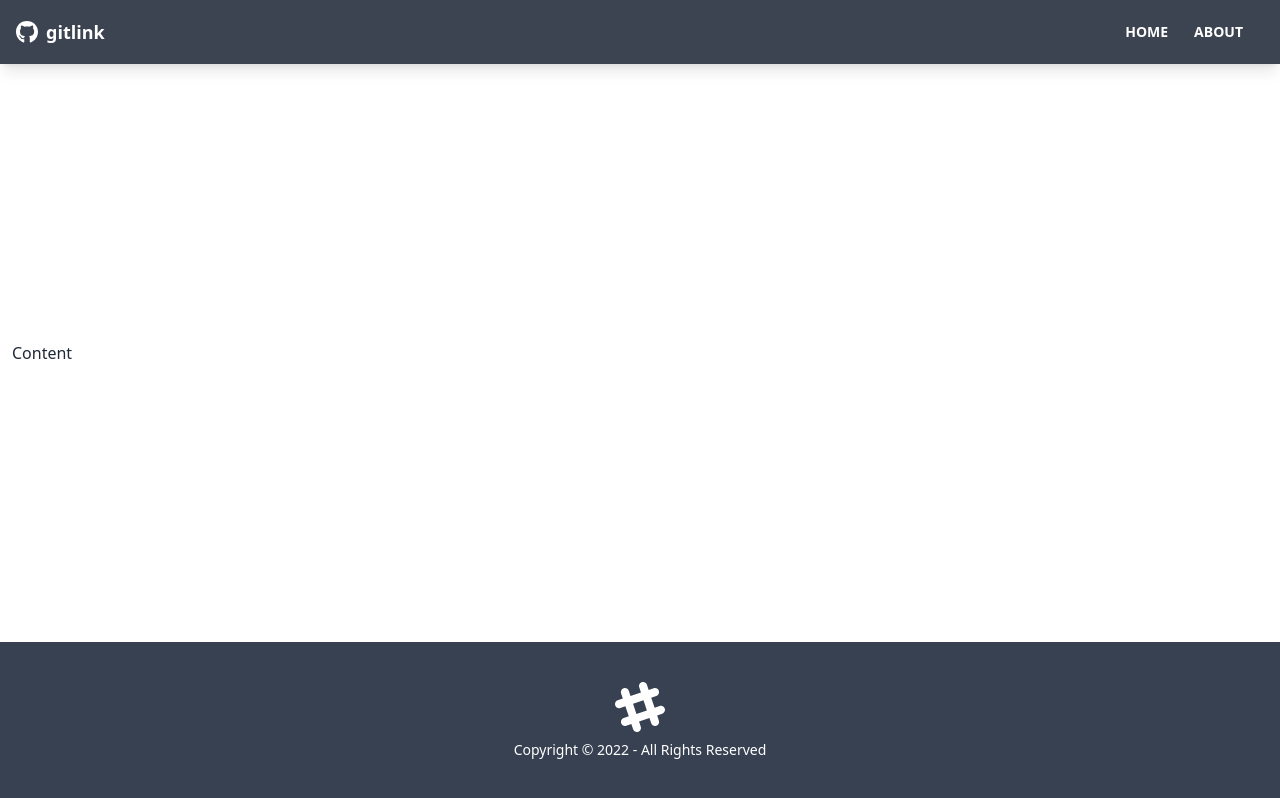
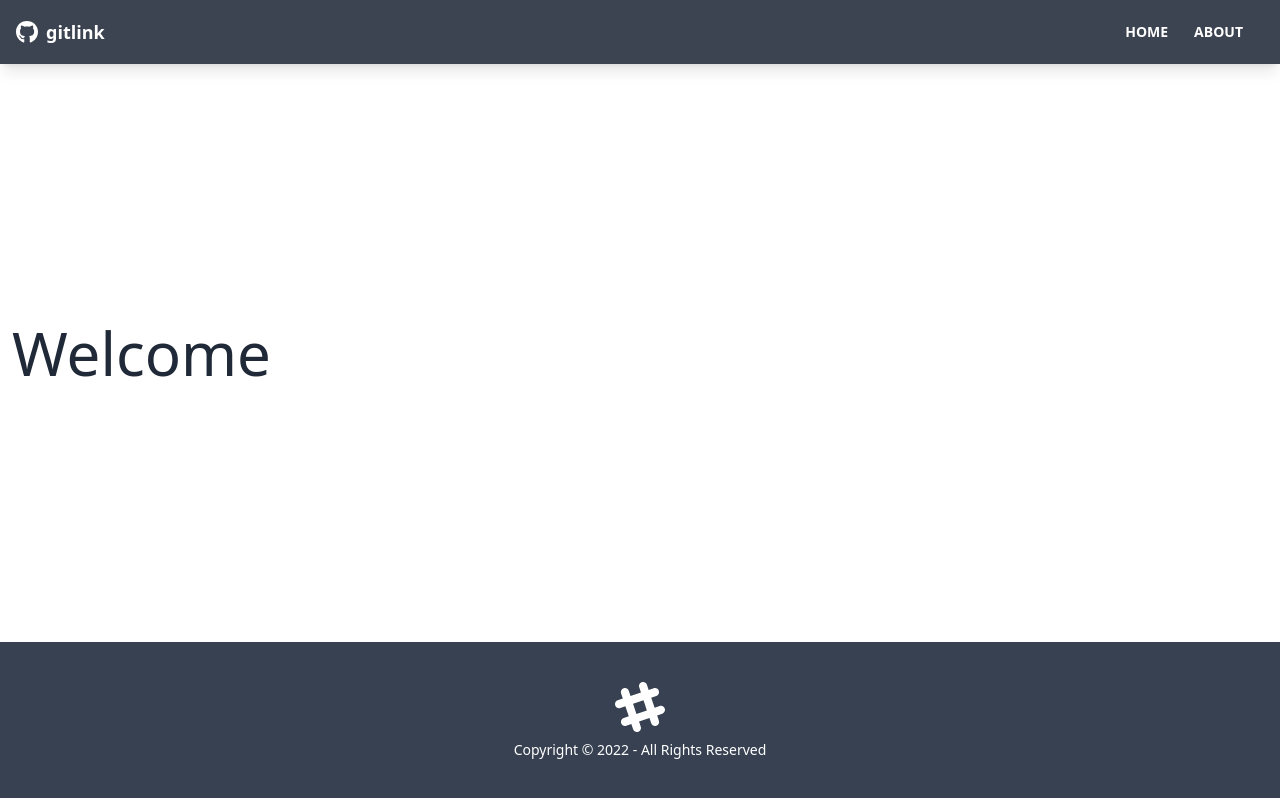
Before and after one commit to rscottlundgren/gitlink, a React (Create React App) app: page / in a window 1280 px wide. Built offline with nearby package versions, Linux system fonts and the light colour scheme.

Commit message:
Extract `Routes`, Create Page `Routes` Navigation
- Extract `Routes` from `react-router-dom` package
- Import `Home`, `About`, `NotFound` components
- Wrap page routing in `Routes` tag
- Create page routing for more specific navigation around site

```diff
--- a/src/App.js
+++ b/src/App.js
@@ -1,4 +1,7 @@
-import { BrowserRouter as Router, Route } from 'react-router-dom';
+import { BrowserRouter as Router, Route, Routes } from 'react-router-dom';
+import Home from './pages/Home';
+import About from './pages/About';
+import NotFound from './pages/NotFound';
 import Navbar from './components/layout/Navbar';
 import Footer from './components/layout/Footer';
 
@@ -7,7 +10,14 @@
 		<Router>
 			<div className='flex flex-col justify-between h-screen'>
 				<Navbar />
-				<main className='container mx-auto px-3 pb-12'>Content</main>
+				<main className='container mx-auto px-3 pb-12'>
+					<Routes>
+						<Route path='/' element={<Home />} />
+						<Route path='/about' element={<About />} />
+						<Route path='/notfound' element={<NotFound />} />
+						<Route path='/*' element={<NotFound />} />
+					</Routes>
+				</main>
 				<Footer />
 			</div>
 		</Router>
```
